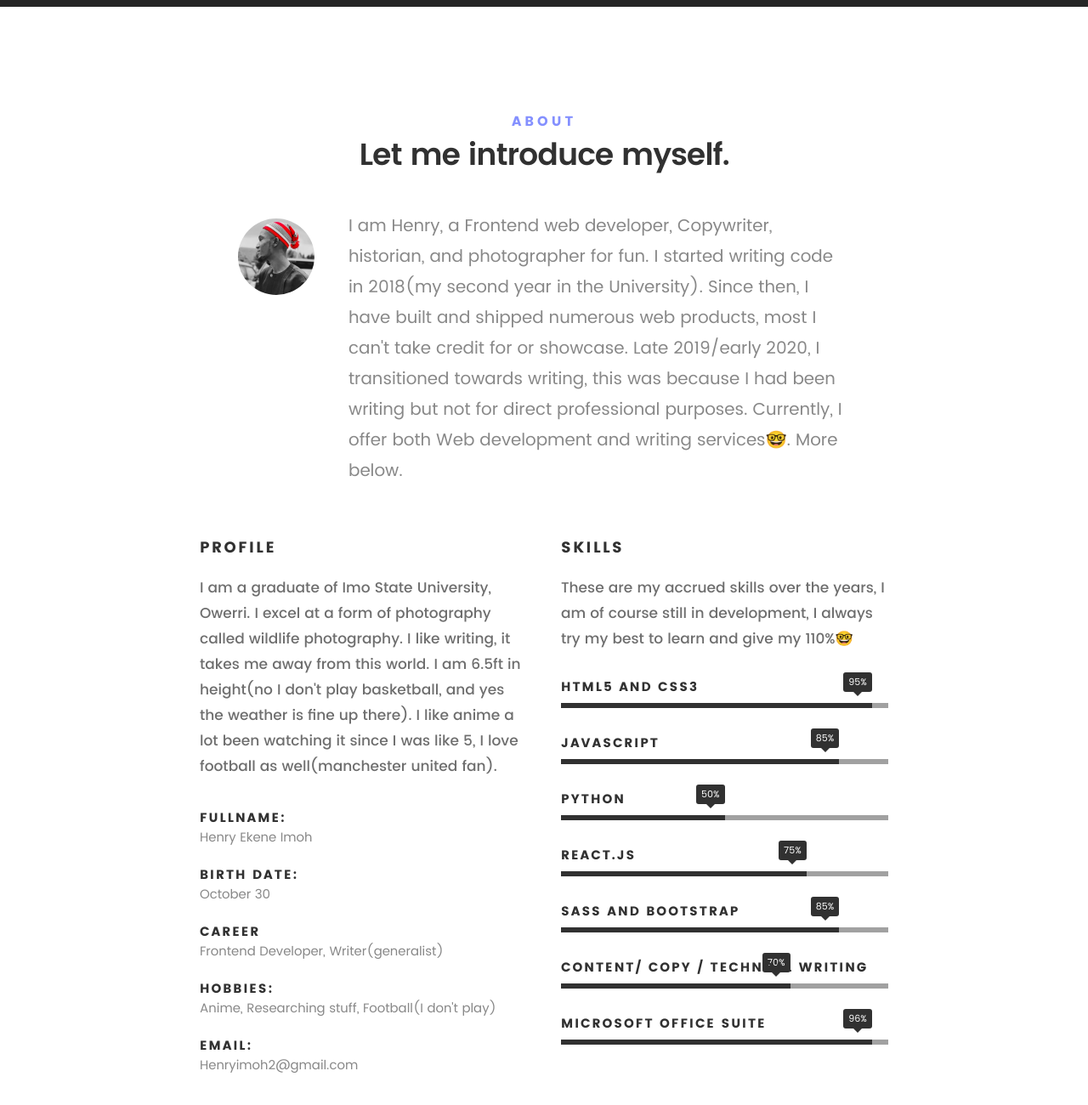
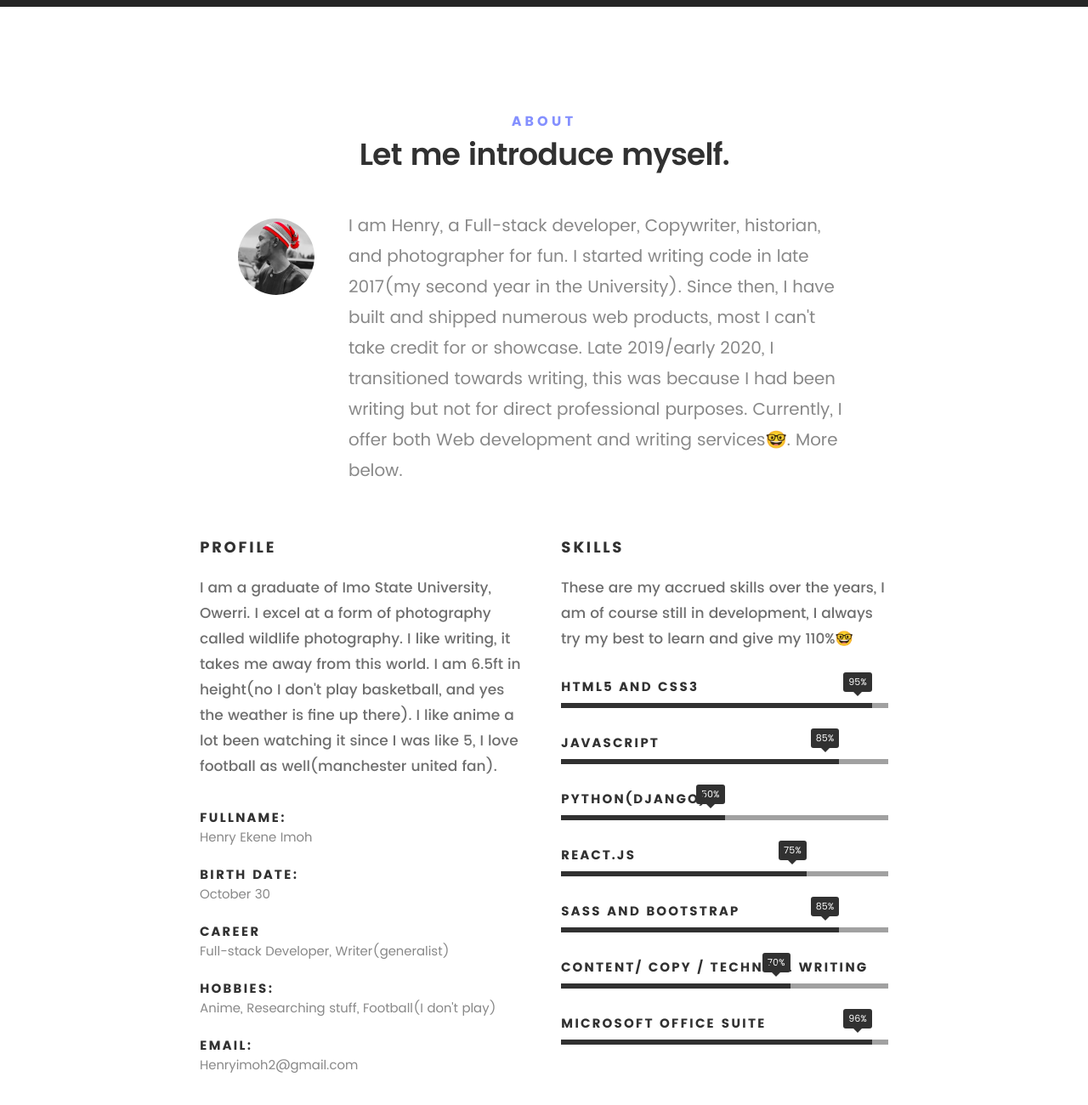
Before and after one commit to imohenry/Henry2.0, a website: page index.html in a window 1280 px wide. Shown: the part 792-2092 px from the top of the page at 85% size. Drawn offline with Linux system fonts and the light colour scheme; grey boxes are pictures that could not be loaded; files whose address does not match are found by name.

Commit message:
Update index.html

```diff
--- a/index.html
+++ b/index.html
@@ -96,7 +96,7 @@
 	   			<h1>I am Henry.</h1>
 
 	   			<p class="intro-position">
-	   				<span>Front-end Developer</span>
+	   				<span>Full-stack Developer</span>
 	   				<span>Copywriter</span>
 	   			</p>
 
@@ -132,7 +132,7 @@
 
    				<img src="images/profile-head.png" alt="Profile Picture">
 
-   				<p class="lead">I am Henry, a Frontend web developer, Copywriter, historian, and photographer for fun. I started writing code in 2018(my second year in the University). Since then, I have built and shipped numerous web products, most I can't take credit for or showcase. Late 2019/early 2020, I transitioned towards writing, this was because I had been writing but not for direct professional purposes. Currently, I offer both Web development and writing services🤓. More below.</p>
+   				<p class="lead">I am Henry, a Full-stack developer, Copywriter, historian, and photographer for fun. I started writing code in late 2017(my second year in the University). Since then, I have built and shipped numerous web products, most I can't take credit for or showcase. Late 2019/early 2020, I transitioned towards writing, this was because I had been writing but not for direct professional purposes. Currently, I offer both Web development and writing services🤓. More below.</p>
    			</div>
 
    		</div>
@@ -156,7 +156,7 @@
    				</li>
    				<li>
    					<strong>Career</strong>
-   					<span>Frontend Developer, Writer(generalist)</span>
+   					<span>Full-stack Developer, Writer(generalist)</span>
    				</li>
    				<li>
    					<strong>Hobbies:</strong>
@@ -187,7 +187,7 @@
 				   </li>
 				   <li>
 				   	<div class="progress percent50"><span>50%</span></div>
-				   	<strong>Python</strong>
+				   	<strong>Python(Django)</strong>
 				   </li>
 				   <li>
 				   	<div class="progress percent75"><span>75%</span></div>
```
